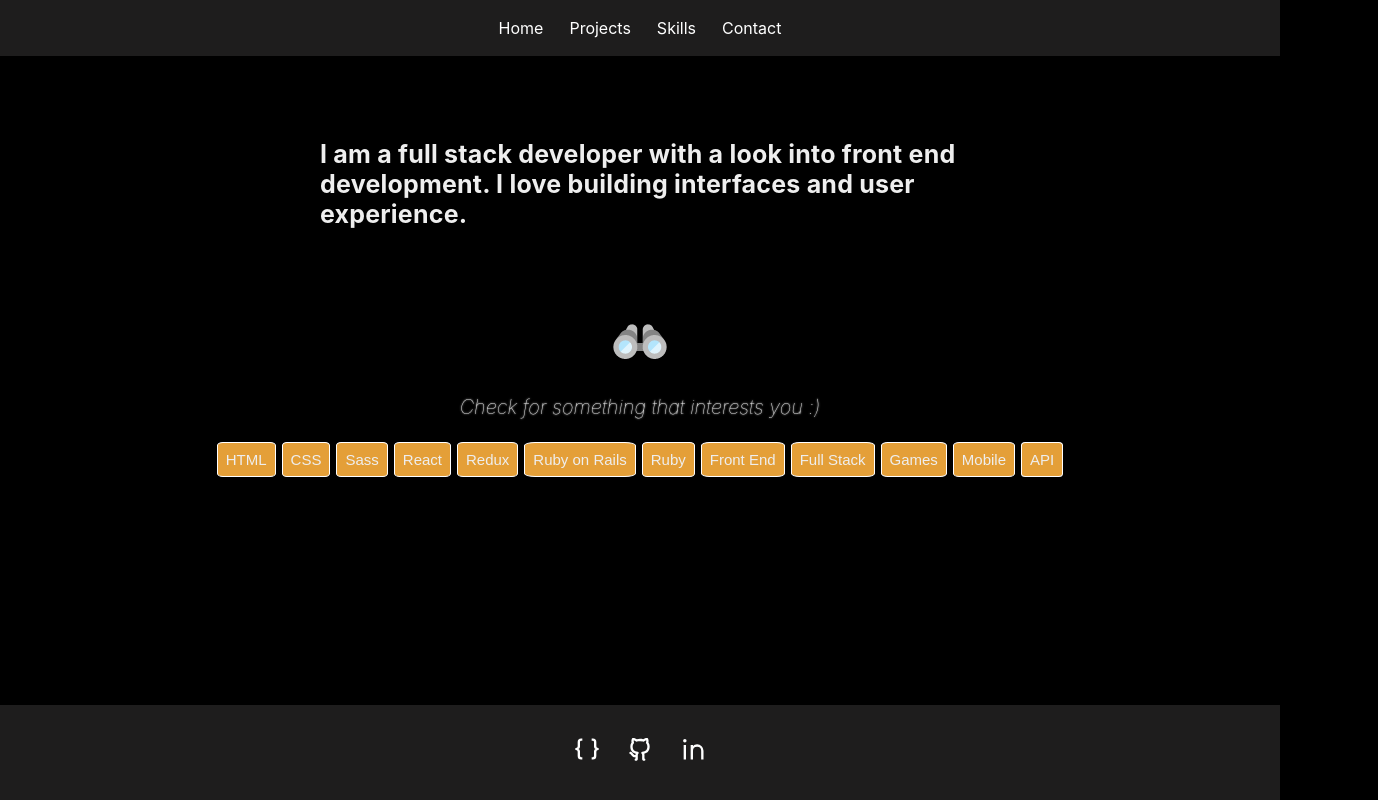
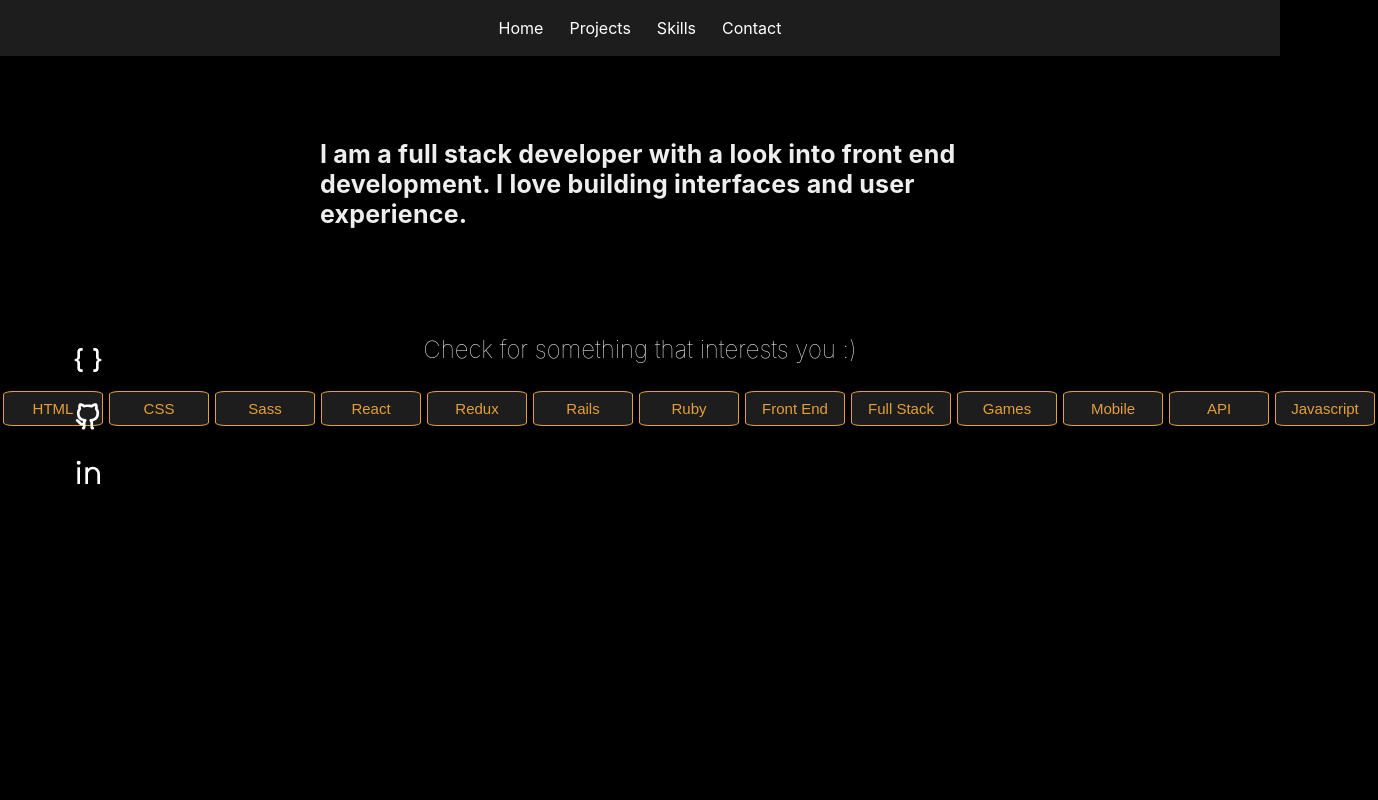
Before and after one commit to thneves/Thales-Next, a Next.js app: page /home in a window 1280 px wide. Shown: the whole page, 1378 px wide, since content can reach past the window. Built offline with nearby package versions, Linux system fonts and the light colour scheme.

Commit message:
Change footer side

```diff
--- a/components/Footer.tsx
+++ b/components/Footer.tsx
@@ -4,24 +4,21 @@ import { RiGithubLine, RiBracesFill, RiLinkedinLine} from "react-icons/ri";
 import { colors } from '../constants/styledVariables'
 
 const StyledFooter = styled(motion.footer)`
-  display: flex;
-  justify-content: center;
-  text-align: center;
-  position: fixed;
-  width: 100%;
-  bottom: 0;
-  gap: 25px;
-  padding: 20px 0;
-  background-color: ${colors.darkColor};
+  position: absolute;
+  bottom: 300px;
+  left: 60px;
 
   a {
+    display: flex;
+    flex-direction: column;
     transition: 0.6s;
-    font-size: 28px;
-    margin: 10px 0;
+    font-size: 32px;
+    padding: 12px;
     color: ${colors.lightText};
 
     &:hover {
     color: ${colors.primaryColor};
+    margin-left: 12px;
     }
   }
 `
--- a/components/Intro.tsx
+++ b/components/Intro.tsx
@@ -19,7 +19,7 @@ const StyledH2 = styled(motion.h2)`
 const Button = styled(motion.button)`
   background-color: ${colors.darkerColor};
   padding: 5%;
-  color: #eee;
+  color: ${colors.lightText};
   border: 6px solid ${colors.darkerColor};
   border-radius: 100%;
   font-size: 30px;
--- a/components/Search.tsx
+++ b/components/Search.tsx
@@ -1,12 +1,7 @@
-import { useState } from "react";
 import styled from "styled-components";
-import Image from "next/image"
 import { motion } from "framer-motion";
 import { tags } from "../constants/tags";
-import SearchImg from "../public/static/images/search.png";
 import { colors } from "../constants/styledVariables";
-import Cards from "./Cards";
-import { projects } from "../constants/projects";
 
 
 const SearchBox = styled.div`
@@ -18,12 +13,13 @@ const SearchBox = styled.div`
 `
 
 const Tags = styled(motion.button)`
+  width: 100px;
   padding: 8px;
   margin: 3px;
-  border: 1px solid white;
+  border: 1px solid ${colors.primaryColor};
   border-radius: 10%;
-  background: ${colors.primaryColor};
-  color: #eee;
+  background: ${colors.darkColor};
+  color: ${colors.primaryColor};
   font-size: 15px;
 
   &:hover {
@@ -38,18 +34,15 @@ const StyledDivTags = styled.div`
 `
 
 const SearchText = styled(motion.p)`
-  font-size: 20px;
+  font-size: 24px;
   font-weight: lighter;
-  font-style: italic;
-  color: #eee;
-  text-shadow: 0px 0px 2px rgb(255, 255, 255);
+  color: ${colors.lightText};
+`
 
-`
 const Search = () => {
 
   return (
     <SearchBox>
-      <Image src={SearchImg} alt="binocru" width={64} height={64} layout="fixed" />
       <SearchText
         initial={{ x: -50 }}
         animate={{ x: 0 }}
--- a/constants/tags.ts
+++ b/constants/tags.ts
@@ -4,11 +4,12 @@ export const tags = [
   "Sass",
   "React",
   "Redux",
-  "Ruby on Rails",
+  "Rails",
   "Ruby",
   "Front End",
   "Full Stack",
   "Games",
   "Mobile",
   "API",
+  "Javascript"
 ]
```
